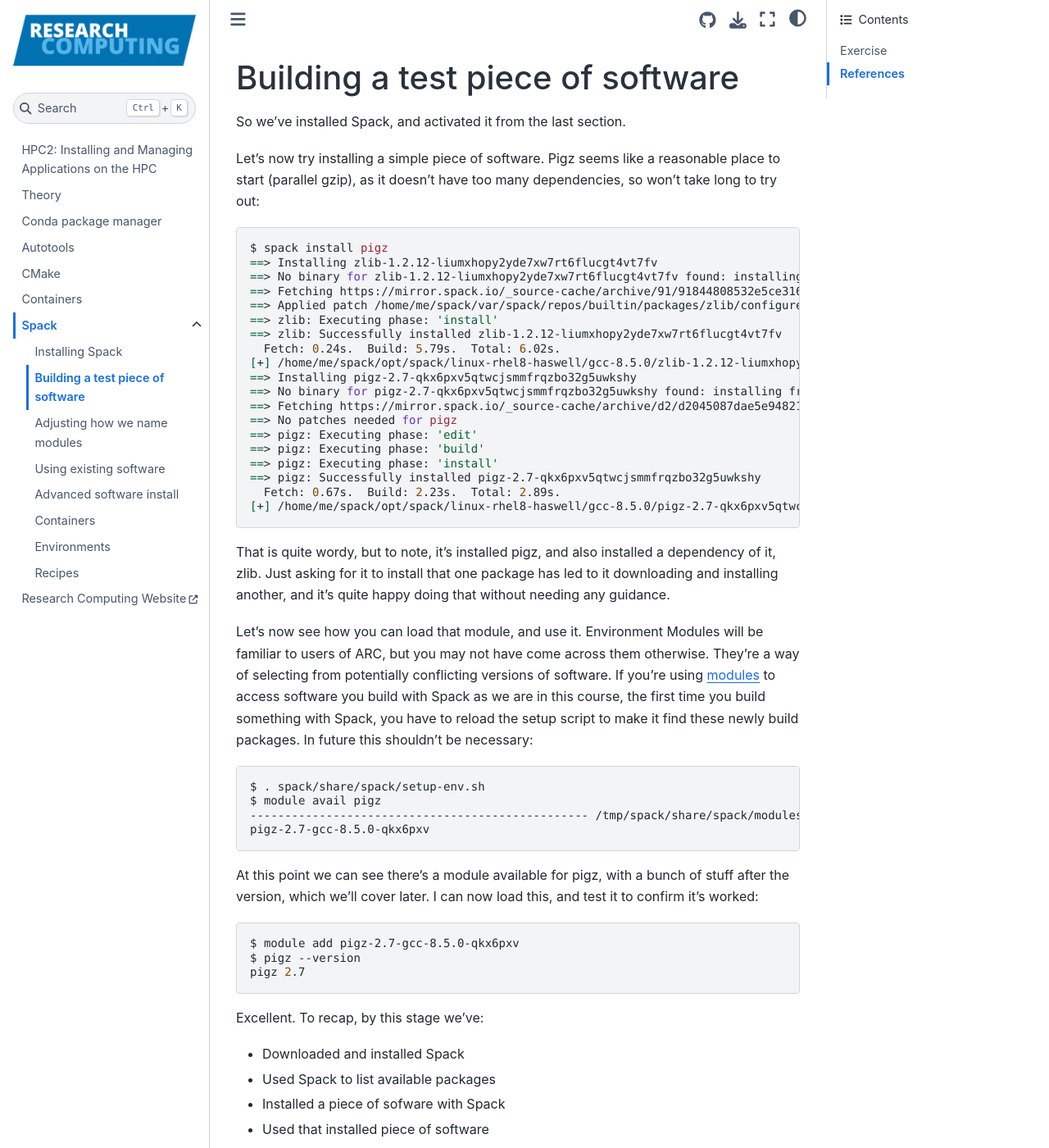
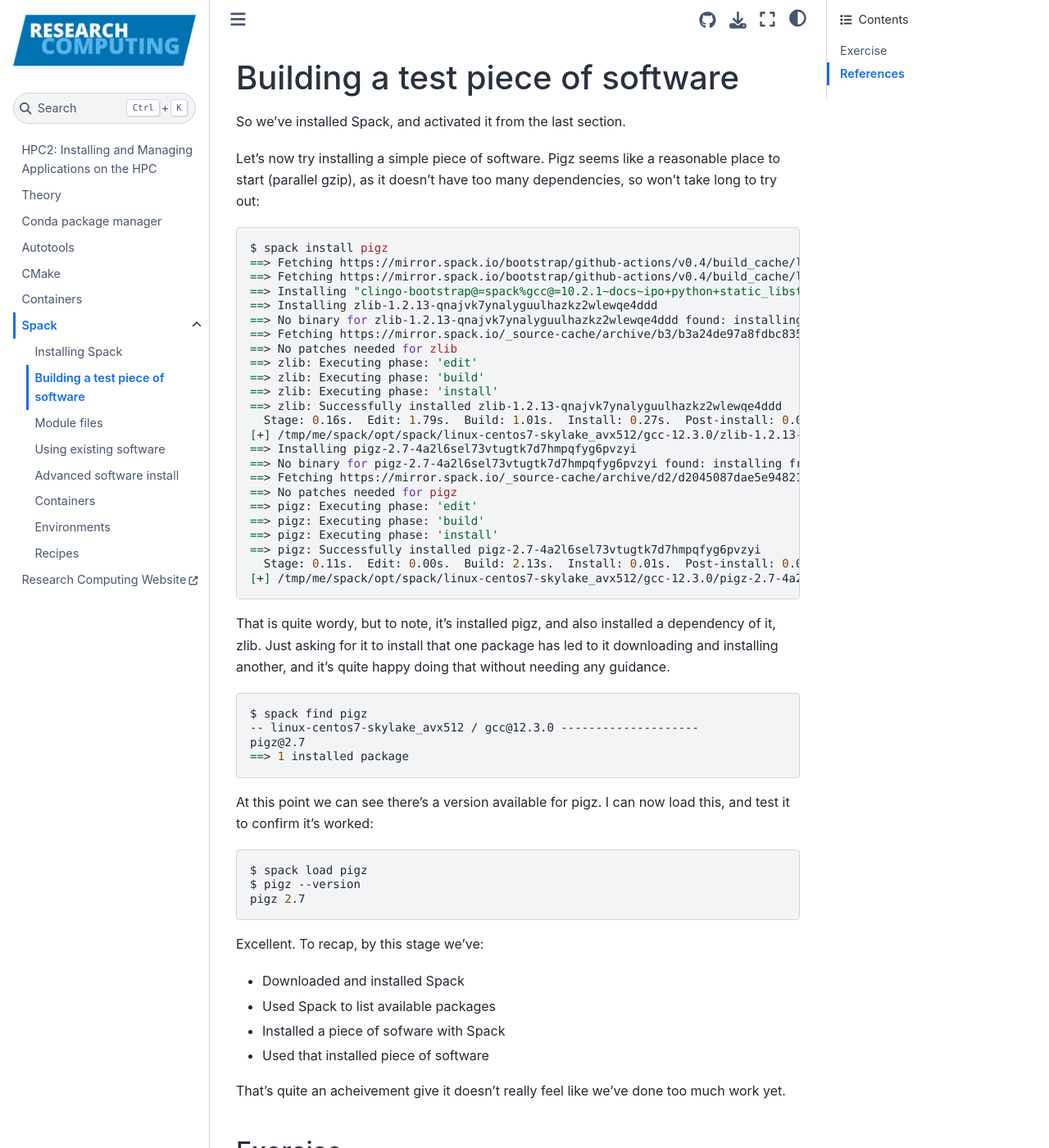
Before and after one commit to ARCTraining/hpc2-software, a Jupyter Book: the page built from book/course/spack/testinstall.md, in a window 1280 px wide and 1400 px high. Shown: the whole window at 82% size. Built offline with Jupyter Book 1.0.4 settings and Sphinx 7.4.7 and the Sphinx Book theme 1.1.4, drawn with Linux system fonts in a browser that asks for light colours; some of the changed text lies outside the part shown.

Commit message:
Progress

````diff
--- a/book/course/spack/testinstall.md
+++ b/book/course/spack/testinstall.md
@@ -8,24 +8,29 @@ dependencies, so won't take long to try out:
 
 ```bash
 $ spack install pigz
-==> Installing zlib-1.2.12-liumxhopy2yde7xw7rt6flucgt4vt7fv
-==> No binary for zlib-1.2.12-liumxhopy2yde7xw7rt6flucgt4vt7fv found: installing from source
-==> Fetching https://mirror.spack.io/_source-cache/archive/91/91844808532e5ce316b3c010929493c0244f3d37593afd6de04f71821d5136d9.tar.gz
-==> Applied patch /home/me/spack/var/spack/repos/builtin/packages/zlib/configure-cc.patch
+==> Fetching https://mirror.spack.io/bootstrap/github-actions/v0.4/build_cache/linux-centos7-x86_64-gcc-10.2.1-clingo-bootstrap-spack-idkenmhnscjlu5gjqhpcqa4h7o2a7aow.spec.json
+==> Fetching https://mirror.spack.io/bootstrap/github-actions/v0.4/build_cache/linux-centos7-x86_64/gcc-10.2.1/clingo-bootstrap-spack/linux-centos7-x86_64-gcc-10.2.1-clingo-bootstrap-spack-idkenmhnscjlu5gjqhpcqa4h7o2a7aow.spack
+==> Installing "clingo-bootstrap@=spack%gcc@=10.2.1~docs~ipo+python+static_libstdcpp build_type=Release arch=linux-centos7-x86_64" from a buildcache
+==> Installing zlib-1.2.13-qnajvk7ynalyguulhazkz2wlewqe4ddd
+==> No binary for zlib-1.2.13-qnajvk7ynalyguulhazkz2wlewqe4ddd found: installing from source
+==> Fetching https://mirror.spack.io/_source-cache/archive/b3/b3a24de97a8fdbc835b9833169501030b8977031bcb54b3b3ac13740f846ab30.tar.gz
+==> No patches needed for zlib
+==> zlib: Executing phase: 'edit'
+==> zlib: Executing phase: 'build'
 ==> zlib: Executing phase: 'install'
-==> zlib: Successfully installed zlib-1.2.12-liumxhopy2yde7xw7rt6flucgt4vt7fv
-  Fetch: 0.24s.  Build: 5.79s.  Total: 6.02s.
-[+] /home/me/spack/opt/spack/linux-rhel8-haswell/gcc-8.5.0/zlib-1.2.12-liumxhopy2yde7xw7rt6flucgt4vt7fv
-==> Installing pigz-2.7-qkx6pxv5qtwcjsmmfrqzbo32g5uwkshy
-==> No binary for pigz-2.7-qkx6pxv5qtwcjsmmfrqzbo32g5uwkshy found: installing from source
+==> zlib: Successfully installed zlib-1.2.13-qnajvk7ynalyguulhazkz2wlewqe4ddd
+  Stage: 0.16s.  Edit: 1.79s.  Build: 1.01s.  Install: 0.27s.  Post-install: 0.05s.  Total: 3.45s
+[+] /tmp/me/spack/opt/spack/linux-centos7-skylake_avx512/gcc-12.3.0/zlib-1.2.13-qnajvk7ynalyguulhazkz2wlewqe4ddd
+==> Installing pigz-2.7-4a2l6sel73vtugtk7d7hmpqfyg6pvzyi
+==> No binary for pigz-2.7-4a2l6sel73vtugtk7d7hmpqfyg6pvzyi found: installing from source
 ==> Fetching https://mirror.spack.io/_source-cache/archive/d2/d2045087dae5e9482158f1f1c0f21c7d3de6f7cdc7cc5848bdabda544e69aa58.tar.gz
 ==> No patches needed for pigz
 ==> pigz: Executing phase: 'edit'
 ==> pigz: Executing phase: 'build'
 ==> pigz: Executing phase: 'install'
-==> pigz: Successfully installed pigz-2.7-qkx6pxv5qtwcjsmmfrqzbo32g5uwkshy
-  Fetch: 0.67s.  Build: 2.23s.  Total: 2.89s.
-[+] /home/me/spack/opt/spack/linux-rhel8-haswell/gcc-8.5.0/pigz-2.7-qkx6pxv5qtwcjsmmfrqzbo32g5uwkshy
+==> pigz: Successfully installed pigz-2.7-4a2l6sel73vtugtk7d7hmpqfyg6pvzyi
+  Stage: 0.11s.  Edit: 0.00s.  Build: 2.13s.  Install: 0.01s.  Post-install: 0.03s.  Total: 2.46s
+[+] /tmp/me/spack/opt/spack/linux-centos7-skylake_avx512/gcc-12.3.0/pigz-2.7-4a2l6sel73vtugtk7d7hmpqfyg6pvzyi
 ```
 
 That is quite wordy, but to note, it's installed pigz, and also installed a
@@ -33,28 +38,18 @@ dependency of it, zlib.  Just asking for it to install that one package has led
 to it downloading and installing another, and it's quite happy doing that
 without needing any guidance.
 
-Let's now see how you can load that module, and use it.  Environment Modules
-will be familiar to users of ARC, but you may not have come across them
-otherwise.  They're a way of selecting from potentially conflicting versions of
-software.  If you're using [modules](https://modules.readthedocs.io/en/latest/)
-to access software you build with Spack as we are in this course, the first
-time you build something with Spack, you have to reload the setup script to
-make it find these newly build packages.  In future this shouldn't be
-necessary:
+```bash
+$ spack find pigz
+-- linux-centos7-skylake_avx512 / gcc@12.3.0 --------------------
+pigz@2.7
+==> 1 installed package
+```
+
+At this point we can see there's a version available for pigz.  I can now load
+this, and test it to confirm it's worked:
 
 ```bash
-$ . spack/share/spack/setup-env.sh
-$ module avail pigz
-------------------------------------------------- /tmp/spack/share/spack/modules/linux-rhel8-haswell --------------------------------------------------
-pigz-2.7-gcc-8.5.0-qkx6pxv
-```
-
-At this point we can see there's a module available for pigz, with a bunch of
-stuff after the version, which we'll cover later.  I can now load this, and
-test it to confirm it's worked:
-
-```bash
-$ module add pigz-2.7-gcc-8.5.0-qkx6pxv
+$ spack load pigz
 $ pigz --version
 pigz 2.7
 ```
@@ -92,15 +87,16 @@ k8 -e 'print( "Square root of 25 is: " + Math.sqrt(25) );'
 - Find the name of the module
 
    ```
-   $ module avail k8
-   ---------- /home/me/spack/share/spack/modules/linux-rhel8-haswell -----------
-   k8-0.2.4-gcc-8.5.0-vdryjow
+   $ spack find k8
+   -- linux-centos7-skylake_avx512 / gcc@12.3.0 --------------------
+   k8@0.2.4
+   ==> 1 installed package
    ```
 
-- Load the module
+- Load the software
 
    ```
-   module add k8-0.2.4-gcc-8.5.0-vdryjow
+   $ spack load k8
    ```
 
 - Test the software
@@ -115,4 +111,3 @@ k8 -e 'print( "Square root of 25 is: " + Math.sqrt(25) );'
 ## References
 
 - [Installing Packages](https://spack-tutorial.readthedocs.io/en/latest/tutorial_basics.html#installing-packages)
-- [Environment Modules on ARC](https://arcdocs.leeds.ac.uk/software/start.html#module-system)
````
Also changed, not shown: book/course/spack.md (+1 -1 lines), book/course/spack/installing.md (+2 -2 lines), book/course/spack/modules.md (+48 -5 lines).
